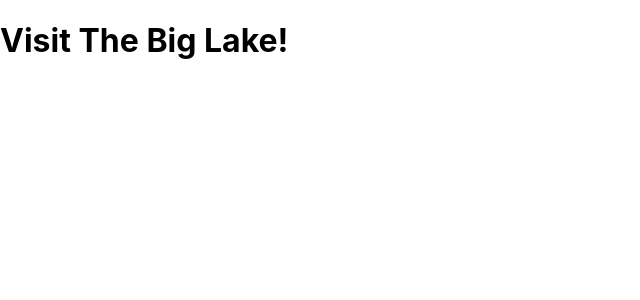
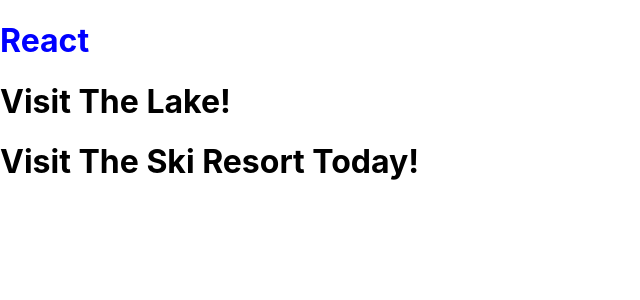
Before and after one commit to vincent-buchner/react-tutorial, a React (Create React App) app: page / in a window 1280 px wide. Shown: the top 300 px of the page, without its empty margins (0-640 px from the left). Built offline with nearby package versions, Linux system fonts and the light colour scheme.

Commit message:
Array restructuring

```diff
--- a/src/index.js
+++ b/src/index.js
@@ -2,31 +2,37 @@ import React from 'react';
 import ReactDOM from 'react-dom';
 import './index.css';
 
-function Lake({name}) {
+function Lake() {
   return(
-    <div>
-      <h1>Visit The {name}!</h1>
-    </div>
+      <h1>Visit The Lake!</h1>
   )
 }
 
-function SkiResort({name}) {
+function SkiResort() {
   return(
-    <div>
-      <h1>Visit The {name} Today!</h1>
-    </div>
+      <h1>Visit The Ski Resort Today!</h1>
   )
 }
 
-function App(props) {
-  if (props.seasons === "summer") {
-    return <Lake name="Big Lake" />
-  } else if(props.seasons === "winter") {
-    return <SkiResort name="High Rise" />
-  }
+function App({name}) {
+  return(
+    <>
+      <h1 style={{color: "blue"}}>{name}</h1>
+      <Lake />
+      <SkiResort />
+    </>
+  );
 }
 
 ReactDOM.render(
-  <App seasons="summer" />,
+  <App name="React" />,
   document.getElementById('root')
 );
+
+const [first, second] = [
+  "mangos",
+  "mike and ikes",
+  "pineapple"
+];
+console.log(first)
+console.log(second)
```
